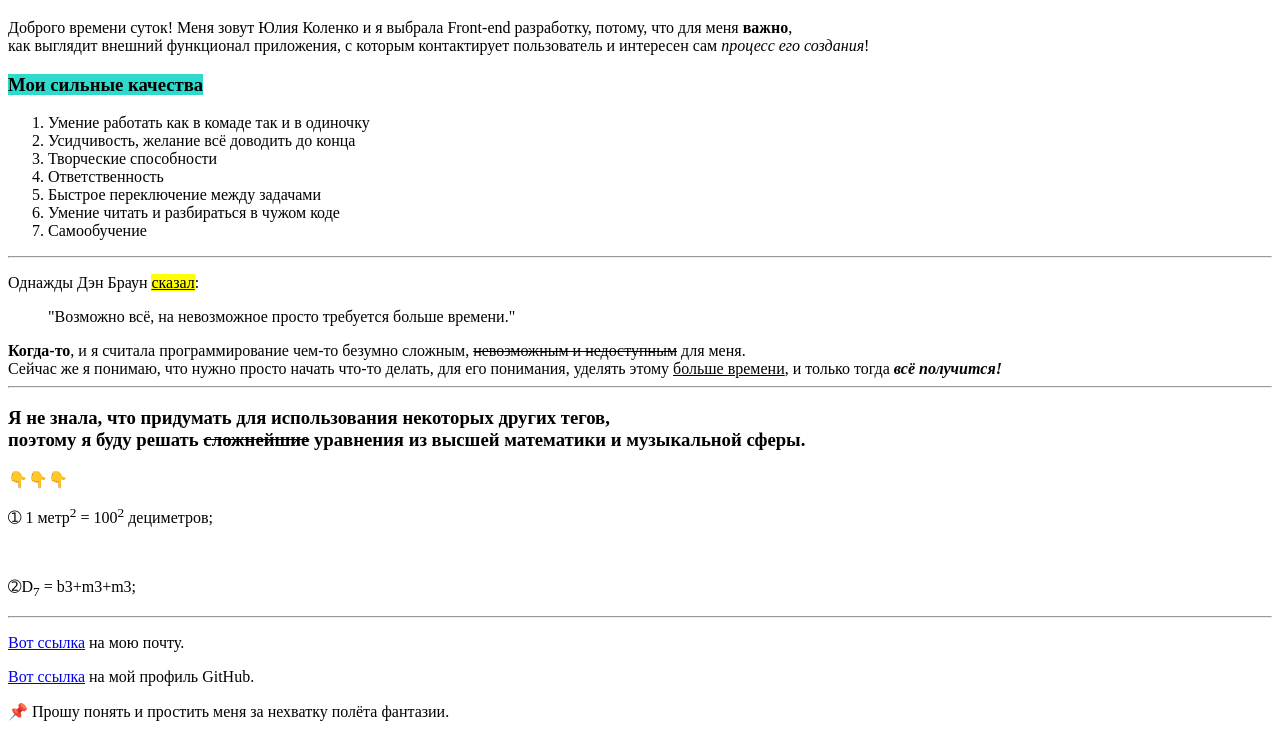
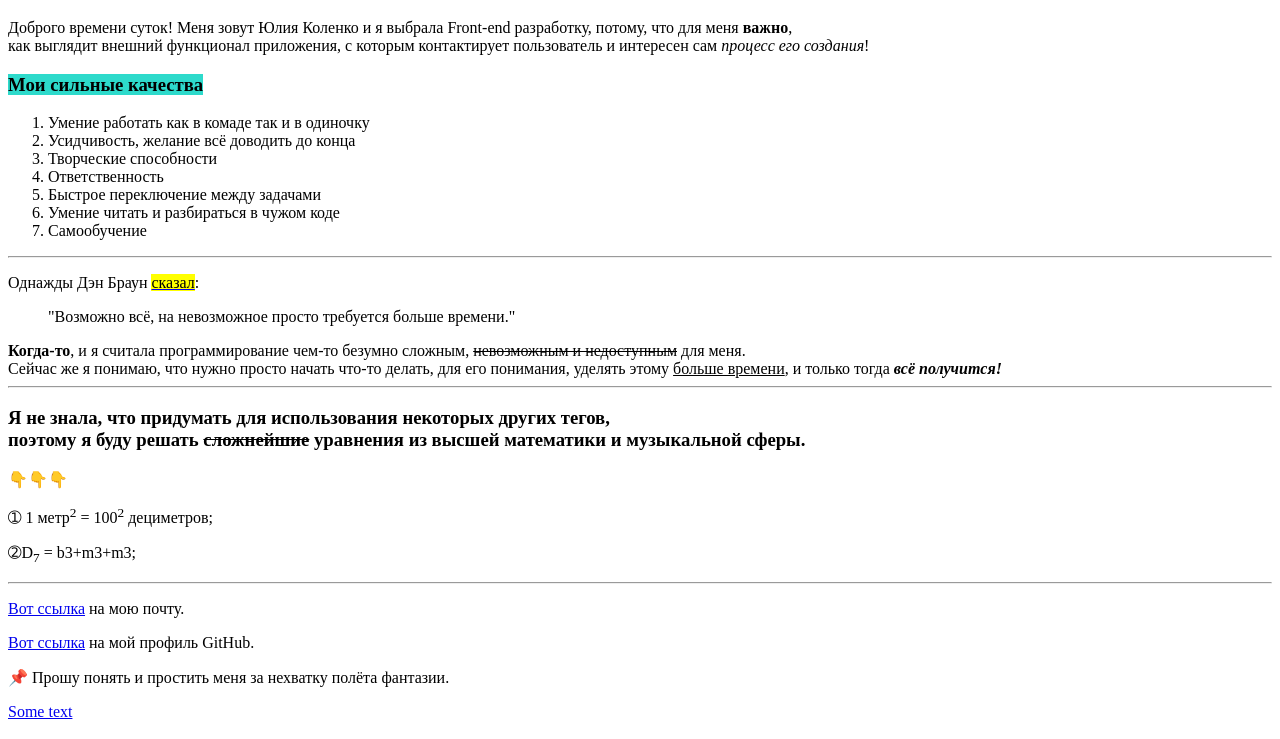
Before and after one commit to YuliyaCher/if-html, a plain HTML site: page about/index.html in a window 1280 px wide. Shown: the part 61-800 px from the top of the page. Drawn offline with Linux system fonts and the light colour scheme.

Commit message:
Fixed page/about me

```diff
--- a/about/index.html
+++ b/about/index.html
@@ -26,11 +26,12 @@
 <h3>Я не знала, что придумать для использования некоторых других тегов,<br/> поэтому я буду решать <del>сложнейшие</del> уравнения из высшей математики и музыкальной сферы.</h3>
 <p>&#128071;&#128071;&#128071;</p>
 <p>&#10112; 1 метр<sup>2</sup> = 100<sup>2</sup> дециметров;</p>
-<br/>
 <p>&#10113;D<sub>7</sub> = b3+m3+m3;</p>
 <hr style="background: rgb(235, 151, 247);"/>
 <p><a href="mailito: y.chernikava@gmail.com">Вот ссылка</a> на мою почту.</p>
 <p><a href="https://github.com/YuliyaCher" target="_blank">Вот ссылка</a> на мой профиль GitHub.</p>
 <p>&#128204; Прошу понять и простить меня за нехватку полёта фантазии.</p>
+
+<a href="link">Some text<a/>
 </body>
 </html>
```
Also changed, not shown: index.html (+3 -3 lines).
